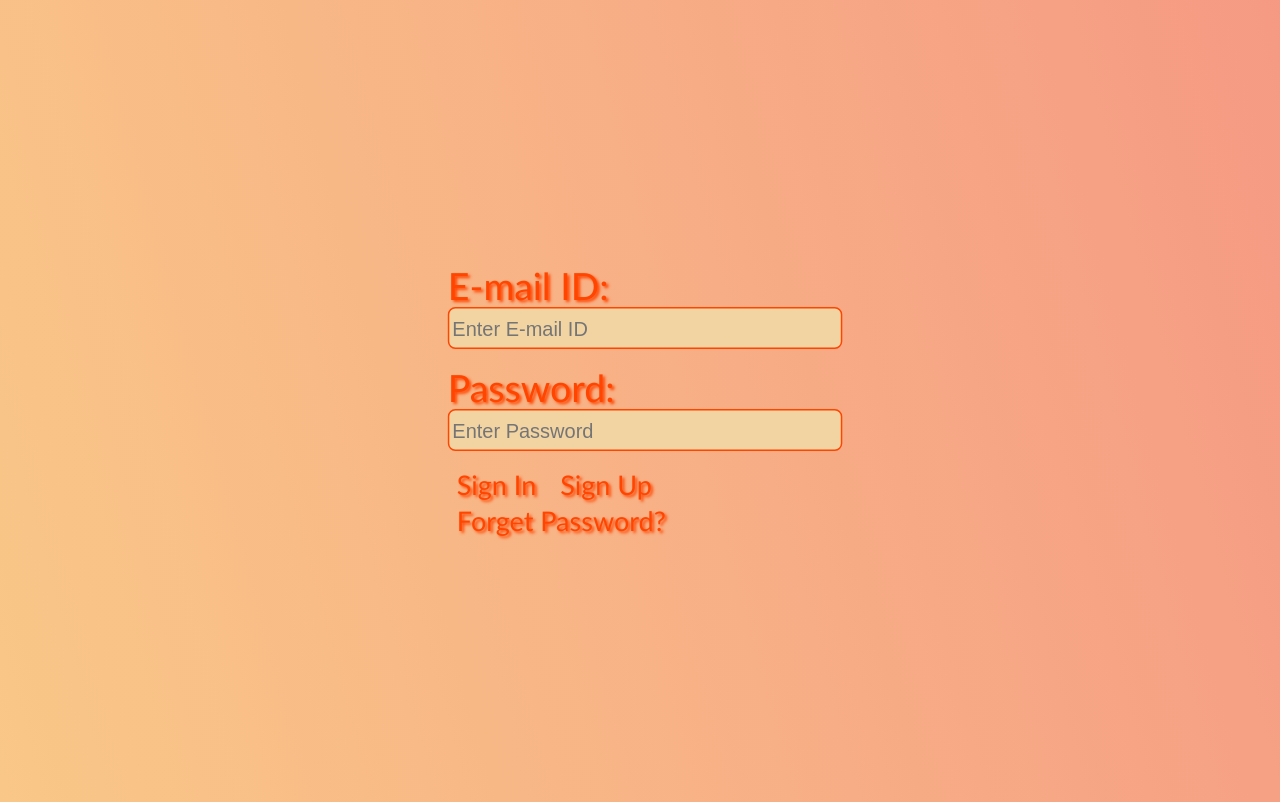
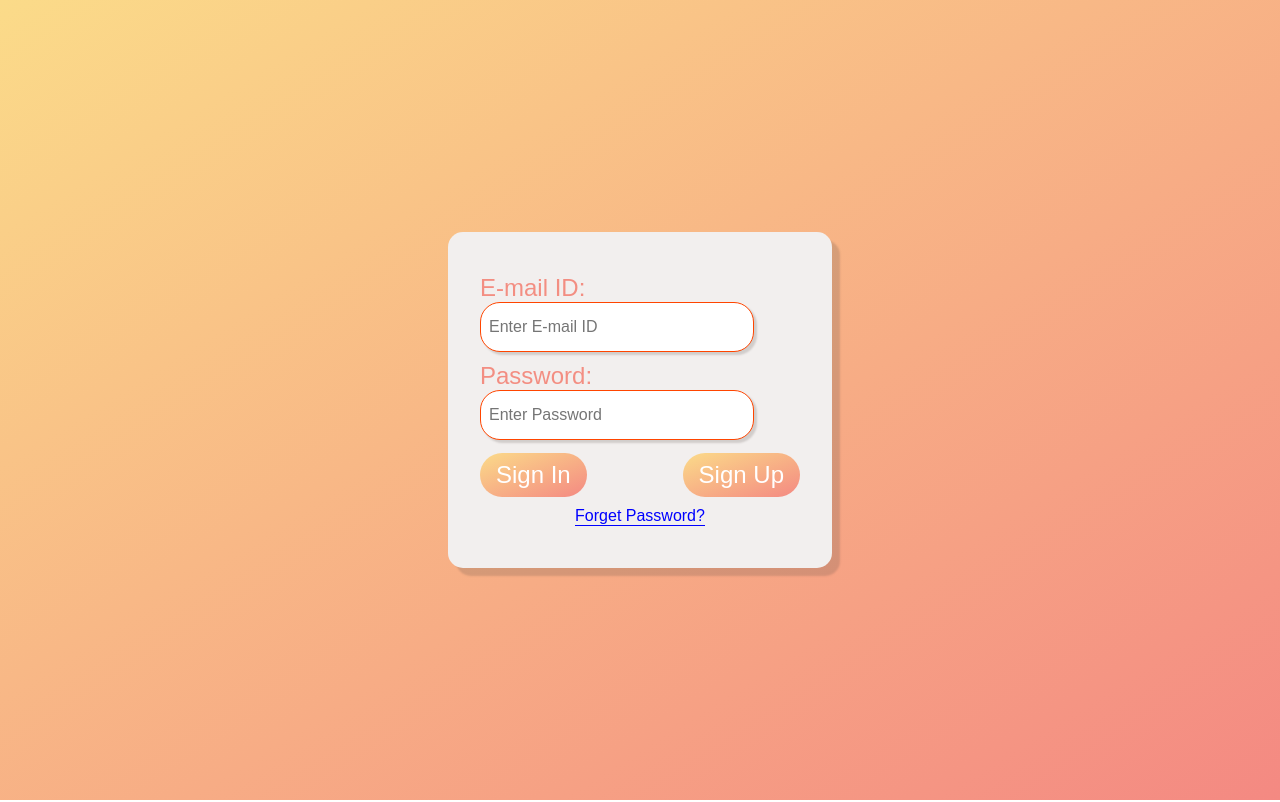
Before and after one commit to Tejash429/Forkify, a plain HTML site: page login.html in a window 1280 px wide. Drawn offline with Linux system fonts and the light colour scheme.

Commit message:
changed login page

```diff
--- a/login.css
+++ b/login.css
@@ -1,45 +1,42 @@
+* {
+  margin: 0%;
+  padding: 0%;
+}
 .container {
-  --gradient-shadow: linear-gradient(75deg, #fbdb89, #f48982, #fbdb89);
+  background-image: linear-gradient(to right bottom, #fbdb89, #f48982);
+  font-family: "Nunito Sans", sans-serif;
   display: flex;
   flex-direction: column;
   align-items: center;
   justify-content: center;
   height: 100vh;
+}
 
-  content: "";
-  position: absolute;
-  top: -2px;
-  left: -2px;
+.card {
+  width: 30%;
+}
 
-  background: var(--gradient-shadow);
-  background-size: 400%;
-  width: calc(100% + 4px);
-  height: calc(100% + 4px);
-  z-index: -1;
+.login {
+  padding: 2rem;
+  border-radius: 15px;
+  background-color: #f2efee;
+  box-shadow: 8px 8px 2px rgba(79, 69, 65, 0.2);
+}
+.login input {
+  width: 80%;
+  height: 4vh;
+  outline: none;
+  border: none;
+  border-radius: 20px;
+  background: #fff;
+  box-shadow: 3px 3px 2px rgba(79, 69, 65, 0.2);
+  padding: 0.5rem;
+}
 
-  animation: animate 20s linear infinite;
+.login input::placeholder {
+  font-size: 1rem;
 }
-@keyframes animate {
-  0% {
-    background-position: 0 0;
-  }
-  50% {
-    background-position: 300% 0;
-  }
-  100% {
-    background-position: 0 0;
-  }
-}
-.card {
-  display: flex;
-  flex-direction: column;
-  align-items: center;
-  justify-content: center;
-  width: 20%;
-}
-.login {
-  scale: 150%;
-}
+
 .email {
   margin-top: 10px;
   margin-bottom: 10px;
@@ -50,43 +47,55 @@
 .enter {
   width: 100%;
   height: 3vh;
-  border: none;
-  border-radius: 5px;
-  background: rgb(242, 212, 163);
 }
 #text {
-  font-family: "Gill Sans", "Gill Sans MT", Calibri, "Trebuchet MS", sans-serif;
-  color: orangered;
-  text-shadow: orangered 1.5px 1.5px 2px;
-  font-size: 25px;
+  color: #f38e82;
+  font-size: 1.5rem;
 }
 .buttons {
-  margin-top: 10px;
+  margin-top: 13px;
   margin-bottom: 10px;
 }
+
+.left {
+  display: flex;
+  justify-content: space-between;
+}
+
+.right {
+  display: flex;
+  justify-content: center;
+  margin-top: 10px;
+}
+
 .signin {
-  font-family: "Gill Sans", "Gill Sans MT", Calibri, "Trebuchet MS", sans-serif;
-  color: orangered;
-  text-shadow: orangered 1.5px 1.5px 2px;
-  font-size: 18px;
+  color: #fff;
+  background: linear-gradient(to right bottom, #fbdb89, #f48982);
+  border-radius: 15rem;
   border: none;
-  border-radius: 5px;
-  background-color: transparent;
+  cursor: pointer;
+  padding: 0.5rem 1rem;
+  font-size: 1.5rem;
 }
 .signup {
-  font-family: "Gill Sans", "Gill Sans MT", Calibri, "Trebuchet MS", sans-serif;
-  color: orangered;
-  text-shadow: orangered 1.5px 1.5px 2px;
-  font-size: 18px;
+  color: #fff;
+  background: linear-gradient(to right bottom, #fbdb89, #f48982);
+  border-radius: 15rem;
   border: none;
-  background-color: transparent;
+  cursor: pointer;
+  padding: 0.5rem 1rem;
+  font-size: 1.5rem;
 }
 .forget {
-  font-family: "Gill Sans", "Gill Sans MT", Calibri, "Trebuchet MS", sans-serif;
-  color: orangered;
-  text-shadow: orangered 1.5px 1.5px 2px;
+  color: blue;
+  background: transparent;
   border: none;
-  border-radius: 5px;
-  background-color: transparent;
-  font-size: 18px;
+  border-bottom: 1px solid blue;
+  cursor: pointer;
+  font-size: 1rem;
 }
+.for {
+  width: 80%;
+  display: flex;
+  justify-content: center;
+}
--- a/login.html
+++ b/login.html
@@ -6,6 +6,7 @@
     <meta name="viewport" content="width=device-width, initial-scale=1.0" />
     <title>Login Page</title>
     <link rel="stylesheet" href="login.css" />
+    <link rel="shortcut icon" href="img/favicon.png" type="image/x-icon" />
   </head>
 
   <body>
@@ -31,9 +32,13 @@
             />
           </div>
           <div class="buttons">
-            <button class="signin" type="submit">Sign In</button>
-            <button class="signup" type="submit">Sign Up</button>
-            <button class="forget" type="submit">Forget Password?</button>
+            <div class="left">
+              <button class="signin" type="submit">Sign In</button>
+              <button class="signup" type="submit">Sign Up</button>
+            </div>
+            <div class="right">
+              <button class="forget" type="submit">Forget Password?</button>
+            </div>
           </div>
         </div>
       </div>
```
